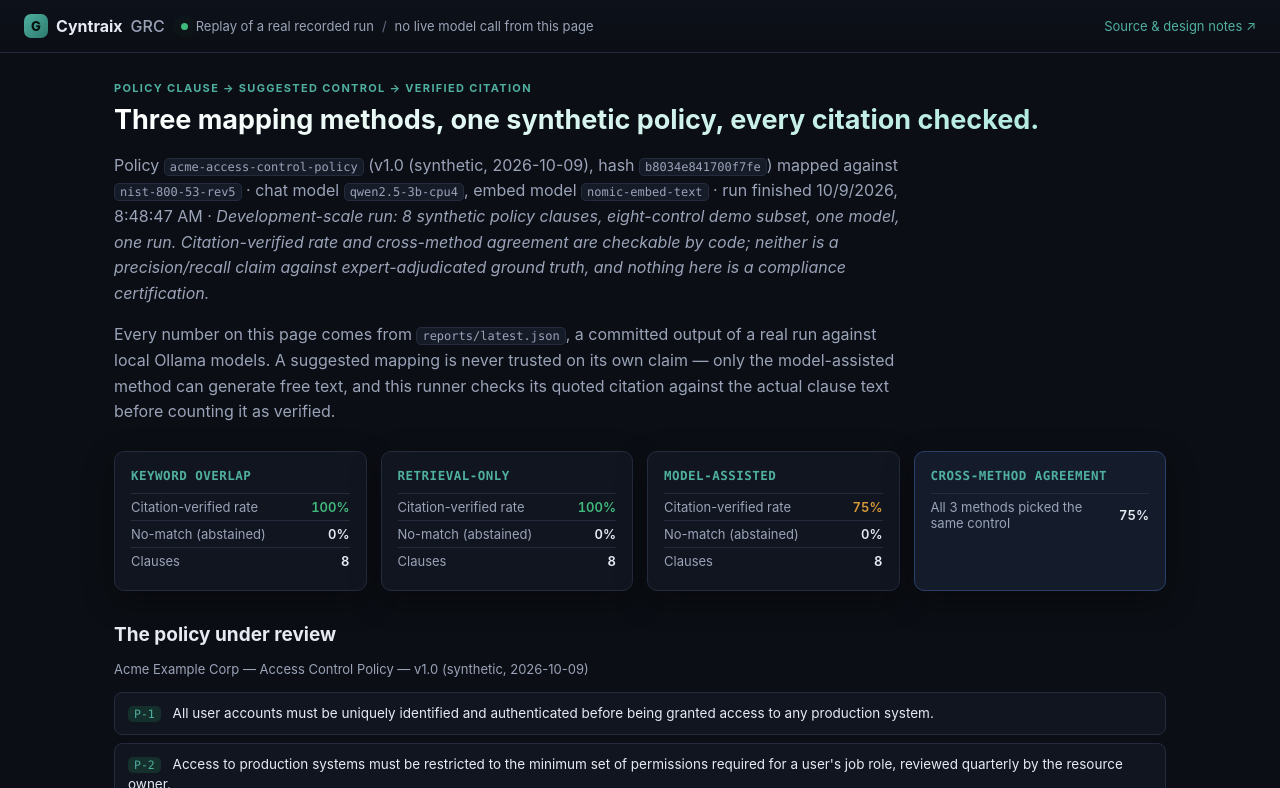
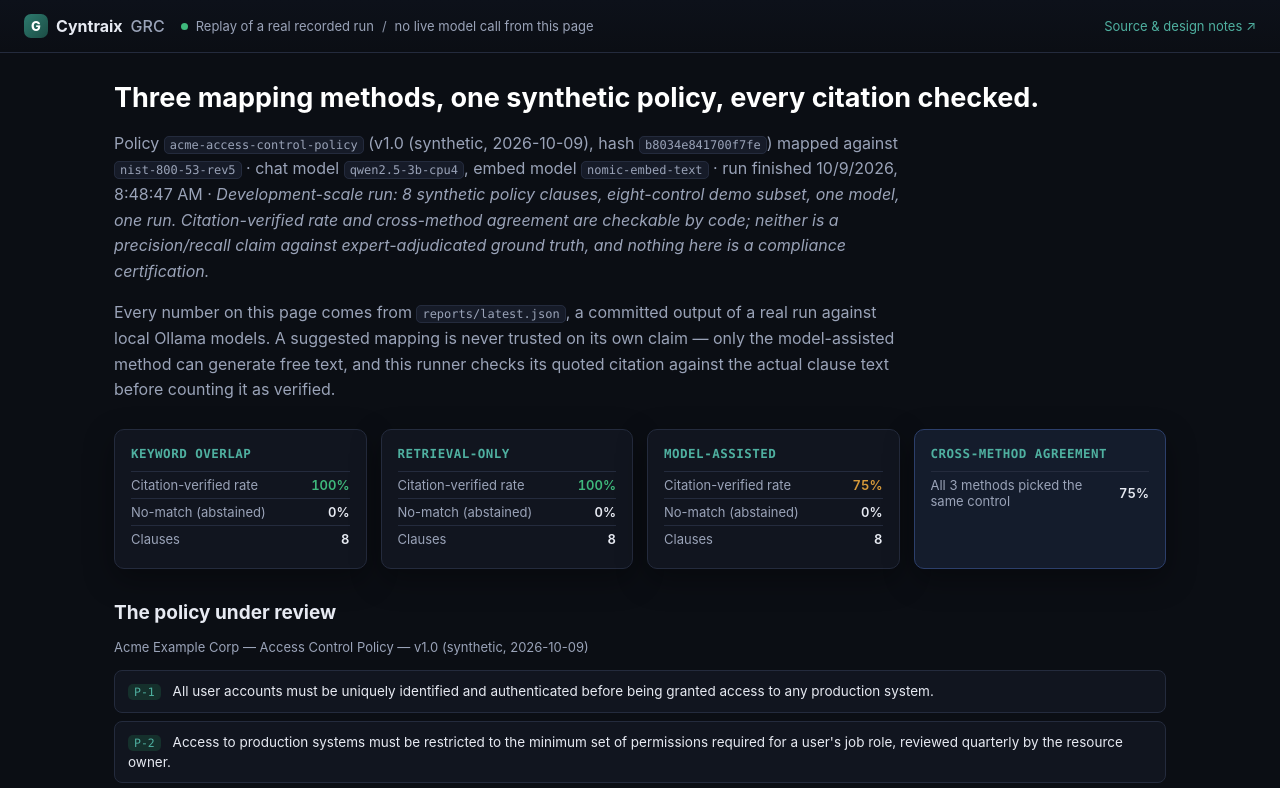
Before and after one commit to ezekielologunde/cyntraix-grc-copilot-demo, a website with bundled scripts: page index.html in a window 1280 px wide. Shown: the top 788 px of the page. Built offline with nearby package versions, Linux system fonts and the light colour scheme.

Commit message:
Polish: remove eyebrow/gradient template clutter, fix contrast
Removed the eyebrow label and gradient-text h1 (both explicit anti-patterns
per the design skill's craft floor). Fixed WCAG AA contrast on the brand
mark and muted text, and removed a fake-liveness pulsing dot. Design
detector: 3 findings -> 0. All 8 existing tests pass.

Co-Authored-By: Claude Sonnet 5 <noreply@anthropic.com>

```diff
--- a/index.html
+++ b/index.html
@@ -15,7 +15,6 @@
 </header>
 <main>
   <section class="intro">
-    <div class="eyebrow">POLICY CLAUSE &rarr; SUGGESTED CONTROL &rarr; VERIFIED CITATION</div>
     <h1>Three mapping methods, one synthetic policy, every citation checked.</h1>
     <p class="lede" id="run-meta">Loading run metadata&hellip;</p>
     <p class="lede">Every number on this page comes from <code>reports/latest.json</code>, a committed output of a real run against local Ollama models. A suggested mapping is never trusted on its own claim &mdash; only the model-assisted method can generate free text, and this runner checks its quoted citation against the actual clause text before counting it as verified.</p>
--- a/style.css
+++ b/style.css
@@ -5,7 +5,7 @@
   --line: #242b3d;
   --text: #e7eaf2;
   --text-dim: #9aa3b8;
-  --text-faint: #636e85;
+  --text-faint: #8b94a8;
   --accent: #4fb0a0;
   --accent-soft: #15302c;
   --ok: #3fb97c;
@@ -31,22 +31,20 @@ header {
   flex-wrap: wrap;
 }
 .brand { font-weight: 700; display: flex; align-items: center; gap: 8px; }
-.brandmark { display: inline-grid; place-items: center; width: 24px; height: 24px; border-radius: 7px; background: linear-gradient(135deg, var(--accent), #2d7a6e); color: #04120f; font-size: 13px; font-weight: 800; }
+.brandmark { display: inline-grid; place-items: center; width: 24px; height: 24px; border-radius: 7px; background: linear-gradient(135deg, #2d7a6e, #1c4d45); color: #fff; font-size: 13px; font-weight: 800; }
 .brandlight { color: var(--text-dim); font-weight: 500; }
 .header-meta { color: var(--text-dim); font-size: 13px; display: flex; align-items: center; gap: 8px; margin-right: auto; }
 .sep { color: var(--text-faint); }
-.live-dot { width: 7px; height: 7px; border-radius: 50%; background: var(--ok); animation: pulse 2s infinite; }
-@keyframes pulse { 0% { box-shadow: 0 0 0 0 rgba(63,185,124,.5);} 70% { box-shadow: 0 0 0 8px rgba(63,185,124,0);} 100% { box-shadow: 0 0 0 0 rgba(63,185,124,0);} }
+.live-dot { width: 7px; height: 7px; border-radius: 50%; background: var(--ok); }
 header a { font-size: 13px; text-decoration: none; }
 header a:hover { text-decoration: underline; }
 
 main { max-width: 1100px; margin: 0 auto; padding: 28px 24px 60px; }
 .intro { margin-bottom: 26px; }
-.eyebrow { font-size: 11px; letter-spacing: .12em; text-transform: uppercase; color: var(--accent); font-weight: 700; margin-bottom: 8px; }
 h1 {
   font-size: 27px; line-height: 1.25; margin: 0 0 14px;
-  background: linear-gradient(90deg, #fff, #a8e8dc);
-  -webkit-background-clip: text; background-clip: text; -webkit-text-fill-color: transparent;
+  font-weight: 700;
+  color: #fff;
 }
 h2 { font-size: 19px; margin: 32px 0 10px; }
 .lede { color: var(--text-dim); max-width: 78ch; line-height: 1.6; }
```
